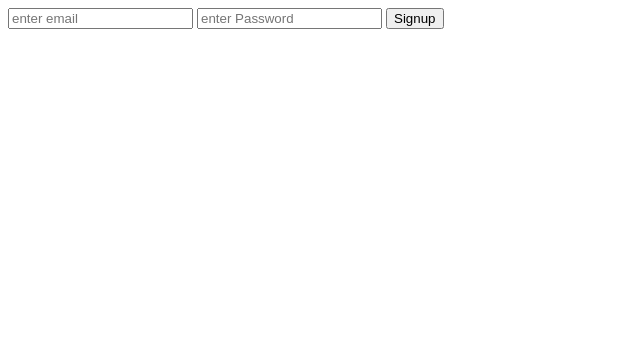
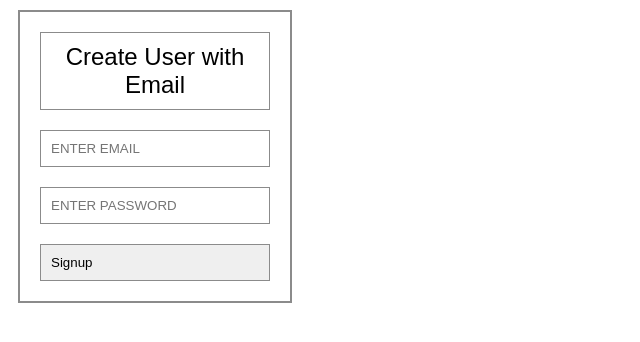
Before and after one commit to Hasnain-Raza-Gaho/Email-and-Password-Auth, a plain HTML site: page index.html in a window 1280 px wide. Shown: the whole page, without its empty margins (0-640 px from the left). Drawn offline with Linux system fonts and the light colour scheme.

Commit message:
complete code

```diff
--- a/index.html
+++ b/index.html
@@ -5,15 +5,21 @@
     <meta http-equiv="X-UA-Compatible" content="IE=edge">
     <meta name="viewport" content="width=device-width, initial-scale=1.0">
     <title>Document</title>
+    <link rel="stylesheet" href="style.css">
 </head>
 <body>
 
 
-<input type="email" placeholder="enter email" id="email">
-<input type="text" placeholder="enter Password" id="password">
+<div id="signup">
+    <h2 class="heading">Create User with Email</h2>
 
-<button onclick="signup()">Signup</button>
 
+    <input type="email" placeholder="enter email" id="email">
+    <input type="text" placeholder="enter Password" id="password">
+
+    <button onclick="signup()">Signup</button>
+
+</div>
 
 
 
--- /dev/null
+++ b/style.css
@@ -0,0 +1,29 @@
+#signup{
+    width: 250px;
+    border: 2px solid rgb(139, 139, 139);
+    display: flex;
+    flex-direction: column;
+    margin: 10px;
+    padding: 10px;
+}
+#signup *{
+    border: 1px solid rgb(139, 139, 139);
+    display: flex;
+    flex-direction: column;
+    margin: 10px;
+    padding: 10px;
+}
+
+.heading{
+    font-family: Arial, Helvetica, sans-serif;
+    font-weight: 300;
+    text-align: center;
+
+}
+
+::-webkit-input-placeholder{
+    text-transform: uppercase;
+}
+button{
+    text-align: center;
+}
```
